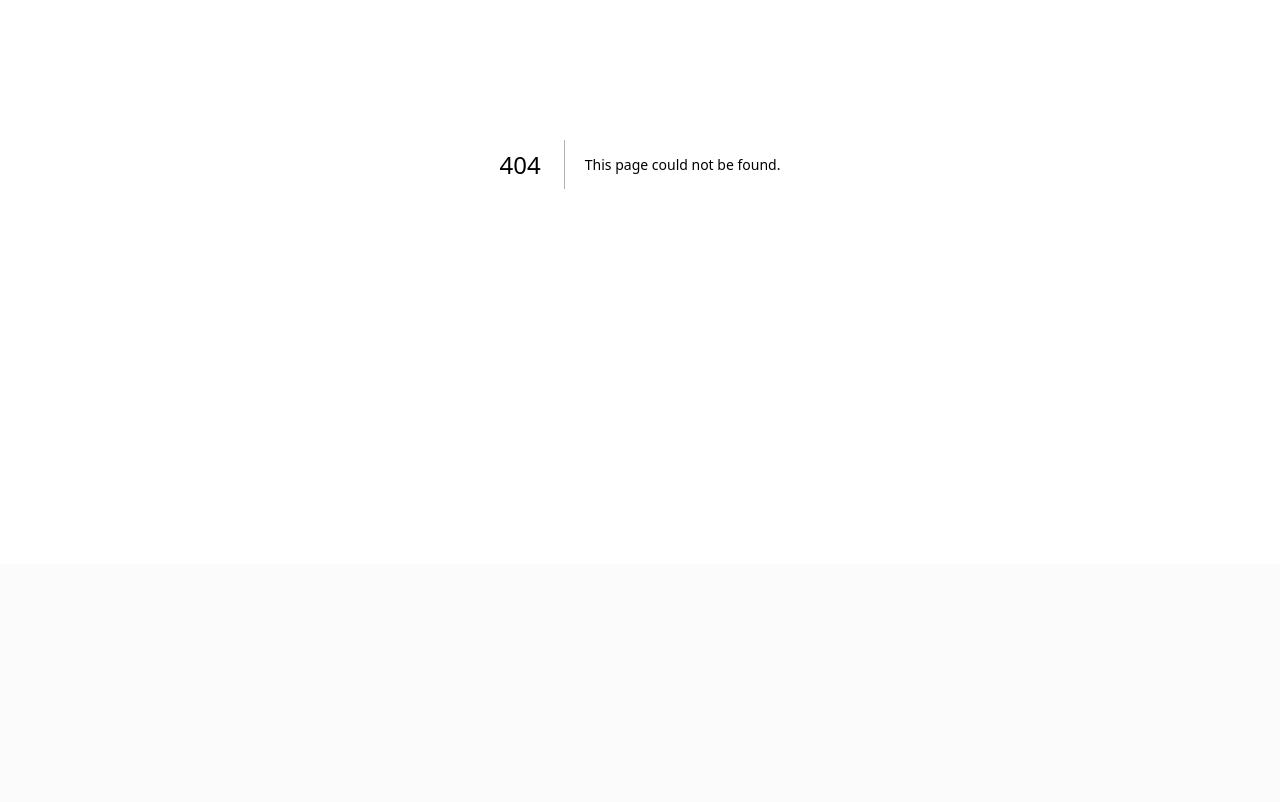
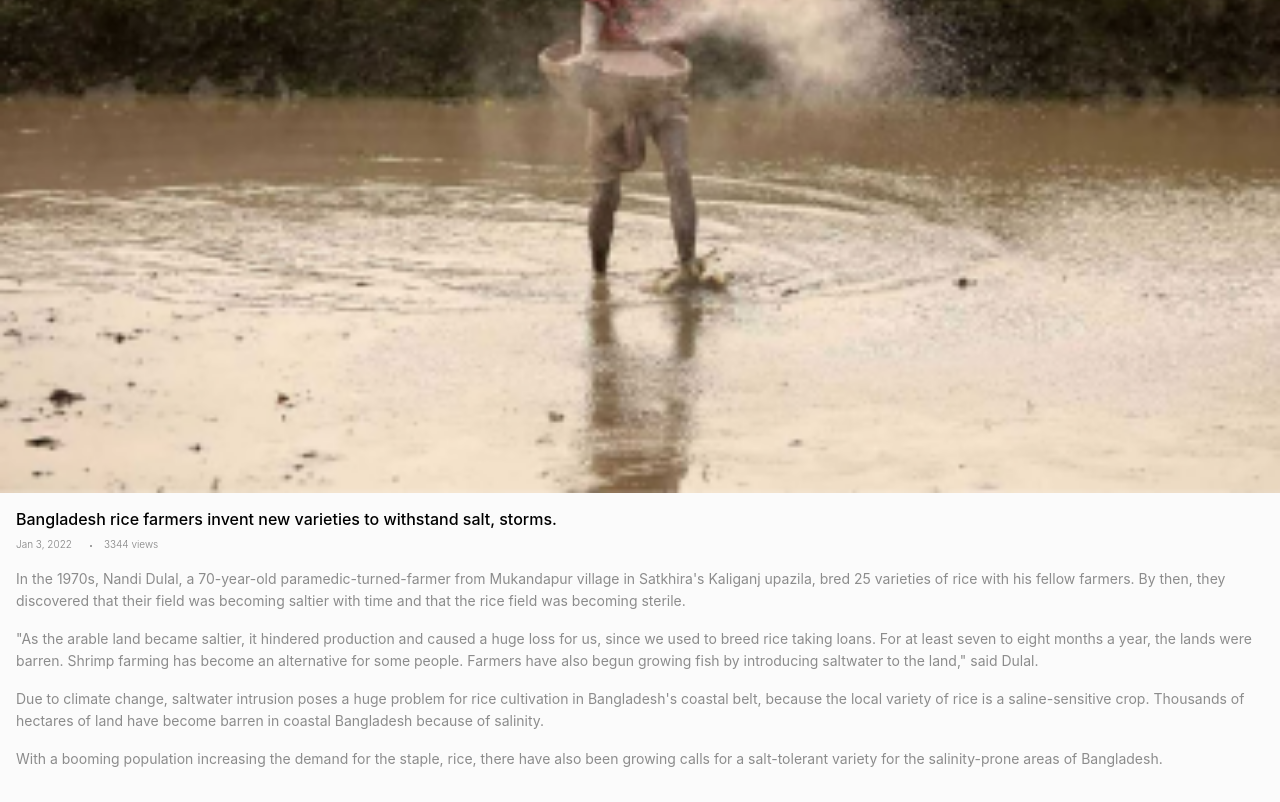
Before and after one commit to masudrana2779/agro-pwa, a Next.js app: page /blog-details in a window 1280 px wide. Before the commit this address had no page. Shown: the part 236-1038 px from the top of the page. Before the commit the page ends 800 px from the top, so only its background shows below. Built offline with nearby package versions, Linux system fonts and the light colour scheme.

Commit message:
Blog details page try to done

```diff
--- /dev/null
+++ b/components/common/BlogDetails/index.tsx
@@ -0,0 +1,69 @@
+import Image from "next/image";
+
+const BlogDetailsComponent = () => {
+  return (
+    <>
+      <div className="">
+        <div className="">
+          <div className="flex">
+            <Image
+              src={"/assets/images/fertilizer.png"}
+              width={343}
+              height={213}
+              alt="banner"
+              placeholder="blur"
+              className="w-full"
+              blurDataURL={`${"/assets/images/fertilizer.png"}`}
+            />
+          </div>
+          <div className="p-4">
+            <div className="text-base leading-5 font-medium text-black mb-2">
+              Bangladesh rice farmers invent new varieties to withstand salt,
+              storms.
+            </div>
+            <ul className="flex">
+              <li className="inline-block text-[10px] font-light text-custom_gray-300 before:w-[2px] before:h-[2px] before:rounded-full before:bg-custom_gray-300 before::content-[''] before:top-[50%] before:-right-5 relative before:absolute mx-4 first:ml-0 last:before:hidden">
+                Jan 3, 2022
+              </li>
+              <li className="inline-block text-[10px] font-light text-custom_gray-300 before:w-[2px] before:h-[2px] before:rounded-full before:bg-custom_gray-300 before::content-[''] before:top-[50%] before:-right-5 relative before:absolute mx-4 first:ml-0 last:before:hidden">
+                3344 views
+              </li>
+            </ul>
+            <div className="pt-4">
+              <div className="text-sm text-custom_gray-500 leading-[22px] mb-4">
+                In the 1970s, Nandi Dulal, a 70-year-old paramedic-turned-farmer
+                from Mukandapur village in Satkhira{`'`}s Kaliganj upazila, bred
+                25 varieties of rice with his fellow farmers. By then, they
+                discovered that their field was becoming saltier with time and
+                that the rice field was becoming sterile.
+              </div>
+              <div className="text-sm text-custom_gray-500 leading-[22px] mb-4">
+                {`"`}As the arable land became saltier, it hindered production
+                and caused a huge loss for us, since we used to breed rice
+                taking loans. For at least seven to eight months a year, the
+                lands were barren. Shrimp farming has become an alternative for
+                some people. Farmers have also begun growing fish by introducing
+                saltwater to the land,{`"`} said Dulal.
+              </div>
+
+              <div className="text-sm text-custom_gray-500 leading-[22px] mb-4">
+                Due to climate change, saltwater intrusion poses a huge problem
+                for rice cultivation in Bangladesh{`'`}s coastal belt, because
+                the local variety of rice is a saline-sensitive crop. Thousands
+                of hectares of land have become barren in coastal Bangladesh
+                because of salinity.
+              </div>
+              <div className="text-sm text-custom_gray-500 leading-[22px] mb-4">
+                With a booming population increasing the demand for the staple,
+                rice, there have also been growing calls for a salt-tolerant
+                variety for the salinity-prone areas of Bangladesh.
+              </div>
+            </div>
+          </div>
+        </div>
+      </div>
+    </>
+  );
+};
+
+export default BlogDetailsComponent;
--- /dev/null
+++ b/pages/blog-details.tsx
@@ -0,0 +1,18 @@
+import BlogDetailsComponent from "../components/common/BlogDetails";
+import InnerHeaderComponent from "../components/common/InnerHeader";
+import Layout from "../components/Layouts";
+
+const BlogPage = () => {
+  return (
+    <>
+      <Layout title="Blog">
+        <>
+          <InnerHeaderComponent />
+          <BlogDetailsComponent />
+        </>
+      </Layout>
+    </>
+  );
+};
+
+export default BlogPage;
--- a/tailwind.config.js
+++ b/tailwind.config.js
@@ -13,6 +13,7 @@ module.exports = {
           200: "#A9B2B6",
           300: "#828282",
           400: "#808080",
+          500: "#8C8C8C",
         },
         custom_orange: {
           100: "#FAC84A",
```
Also changed, not shown: public/assets/images/fertilizer.png (added).
